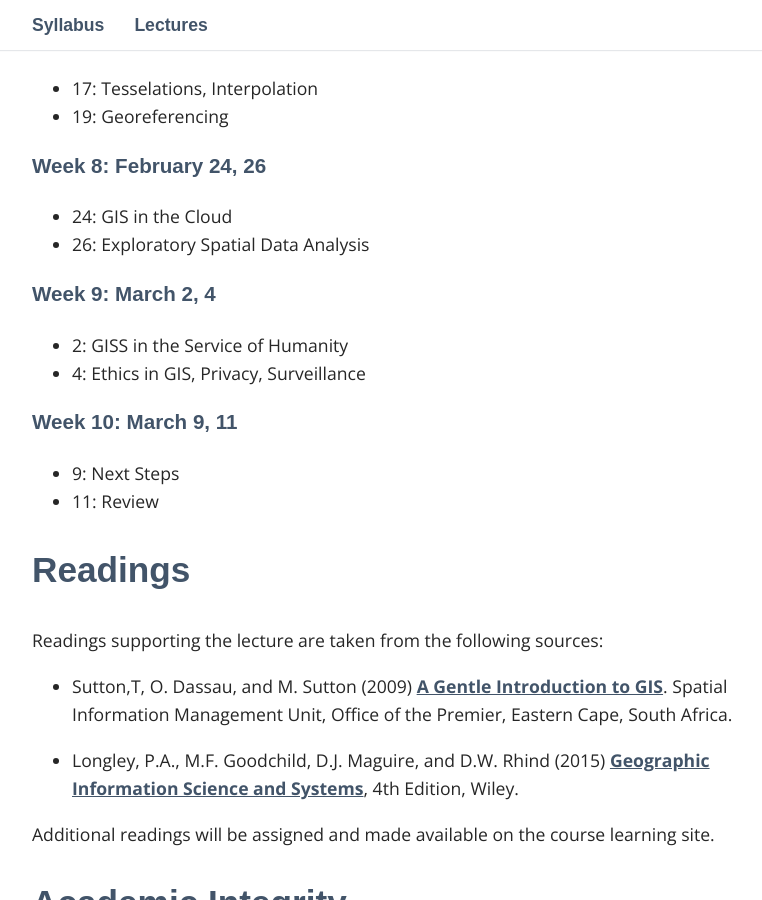
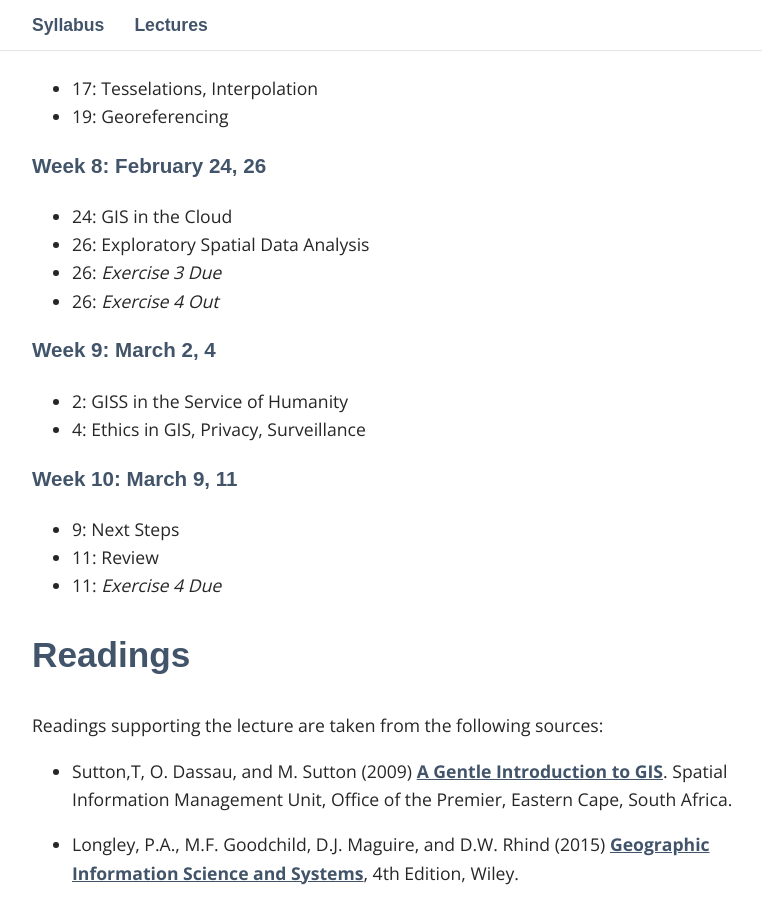
Before and after one commit to sjsrey/gis4pp20, a Jekyll site: the page built from _pages/03_syllabus.md, in a window 1280 px wide and 900 px high, scrolled down 3317 px. Shown: the whole window, without its empty margins (223-985 px from the left). Built offline with Jekyll 4.4.1, drawn with Linux system fonts in a browser that asks for light colours; some web fonts are replaced.

Commit message:
BUG: update exercise 3 and 4 dates

```diff
--- a/_pages/03_syllabus.md
+++ b/_pages/03_syllabus.md
@@ -124,6 +124,8 @@ Find our class page at: [https://piazza.com/ucr/winter2020/pbpl273/home](https:/
 ### Week 8: February 24, 26
 - 24: GIS in the Cloud
 - 26: Exploratory Spatial Data Analysis
+- 26: *Exercise 3 Due*
+- 26: *Exercise 4 Out*
 
 ### Week 9: March 2, 4
 - 2: GISS in the Service of Humanity
@@ -132,6 +134,7 @@ Find our class page at: [https://piazza.com/ucr/winter2020/pbpl273/home](https:/
 ### Week 10: March 9, 11
 - 9: Next Steps
 - 11: Review
+- 11: *Exercise 4 Due*
 
 
 
```
